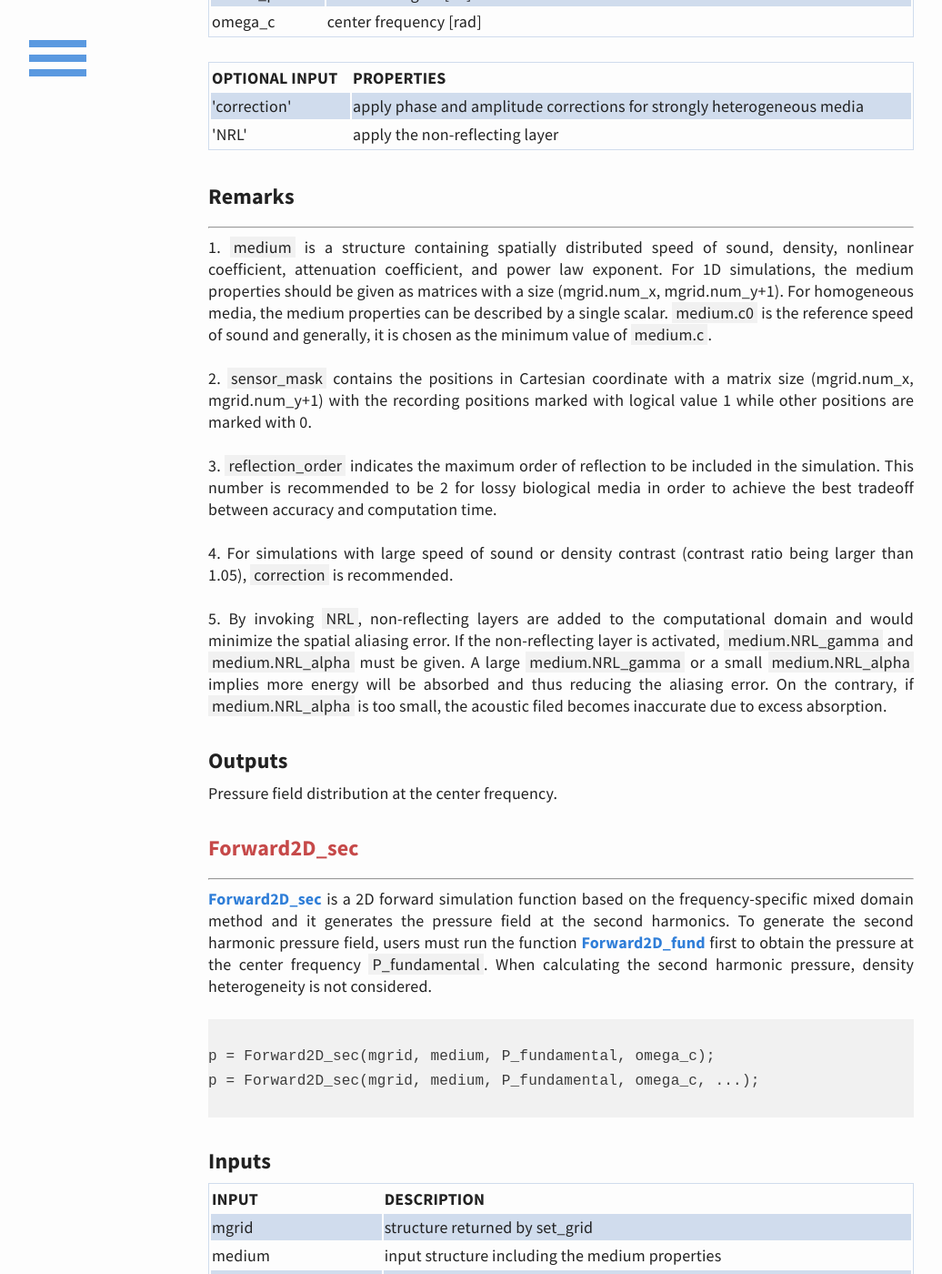
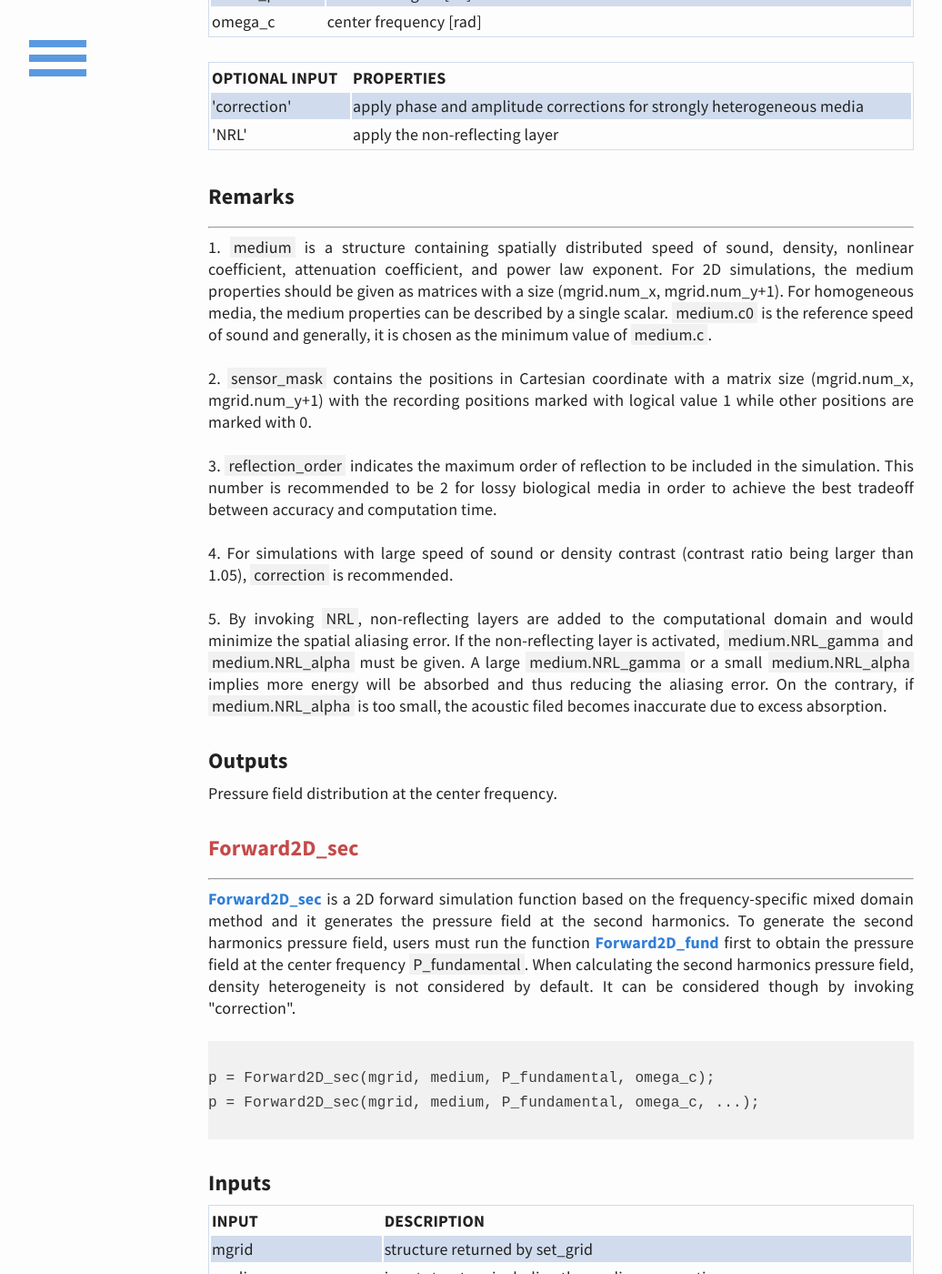
Before and after one commit to m-SOUND/mSOUND, a Jekyll site: the page built from function.html, in a window 1280 px wide and 1400 px high, scrolled down 6710 px. Shown: the whole window at 91% size, without its empty margins (23-1059 px from the left). Built offline with Jekyll 4.4.1, drawn with Linux system fonts in a browser that asks for light colours; some of the changed text lies outside the part shown.

Commit message:
Update function.html

```diff
--- a/function.html
+++ b/function.html
@@ -419,7 +419,7 @@ p = Forward2D_fund(mgrid, medium, source_p, omega_c, reflection_order, ...);
 1. <span style="background-color:#f1f1f1">medium</span>
  is a structure containing spatially distributed speed of sound, density, nonlinear coefficient,
  attenuation coefficient, and power law exponent.
- For 1D simulations, the medium properties should be given as matrices with a size (mgrid.num_x, mgrid.num_y+1).
+ For 2D simulations, the medium properties should be given as matrices with a size (mgrid.num_x, mgrid.num_y+1).
  For homogeneous media, the medium properties can be described by a single scalar.
  <span style="background-color:#f1f1f1">medium.c0</span>
  is the reference speed of sound and generally, it is chosen as the minimum value of
@@ -454,10 +454,10 @@ Pressure field distribution at the center frequency.
  <a href="/mSOUND/function.html#Forward2D_sec">Forward2D_sec</a>
 is a 2D forward simulation function based on the frequency-specific mixed domain method and it
  generates the pressure field at the second harmonics.
- To generate the second harmonic pressure field,
+ To generate the second harmonics pressure field,
  users must run the function <a href="/mSOUND/function.html#Forward2D_fund">Forward2D_fund</a> first to
-obtain the pressure at the center frequency <span style="background-color:#f1f1f1">P_fundamental</span>.
- When calculating the second harmonic pressure, density heterogeneity is not considered.
+obtain the pressure field at the center frequency <span style="background-color:#f1f1f1">P_fundamental</span>.
+ When calculating the second harmonics pressure field, density heterogeneity is not considered by default. It can be considered though by invoking "correction".
 <pre>  <code>
 p = Forward2D_sec(mgrid, medium, P_fundamental, omega_c);
 p = Forward2D_sec(mgrid, medium, P_fundamental, omega_c, ...);
@@ -609,12 +609,12 @@ Pressure field distribution at the center frequency.
 <hr>
 <p>
 <a href="/mSOUND/function.html#Forward3D_sec">Forward3D_sec</a>
- is a 3D forward simulation function based on the frequency-specific mixed domain method and it
+is a 3D forward simulation function based on the frequency-specific mixed domain method and it
  generates the pressure field at the second harmonics.
- To generate the second harmonic pressure field,
+ To generate the second harmonics pressure field,
  users must run the function <a href="/mSOUND/function.html#Forward3D_fund">Forward3D_fund</a> first to
-obtain the pressure at the center frequency <span style="background-color:#f1f1f1">P_fundamental</span>.
- When calculating the second harmonic pressure, density heterogeneity is not considered.
+obtain the pressure field at the center frequency <span style="background-color:#f1f1f1">P_fundamental</span>.
+ When calculating the second harmonics pressure field, density heterogeneity is not considered by fault. It can be considered though by invoking "correction".
 <pre>  <code>
 p = Forward3D_sec(mgrid, medium, P_fundamental, omega_c);
 p = Forward3D_sec(mgrid, medium, P_fundamental, omega_c, ...);
```
Also changed, not shown: other parts of function.html (+3 -3 lines).
